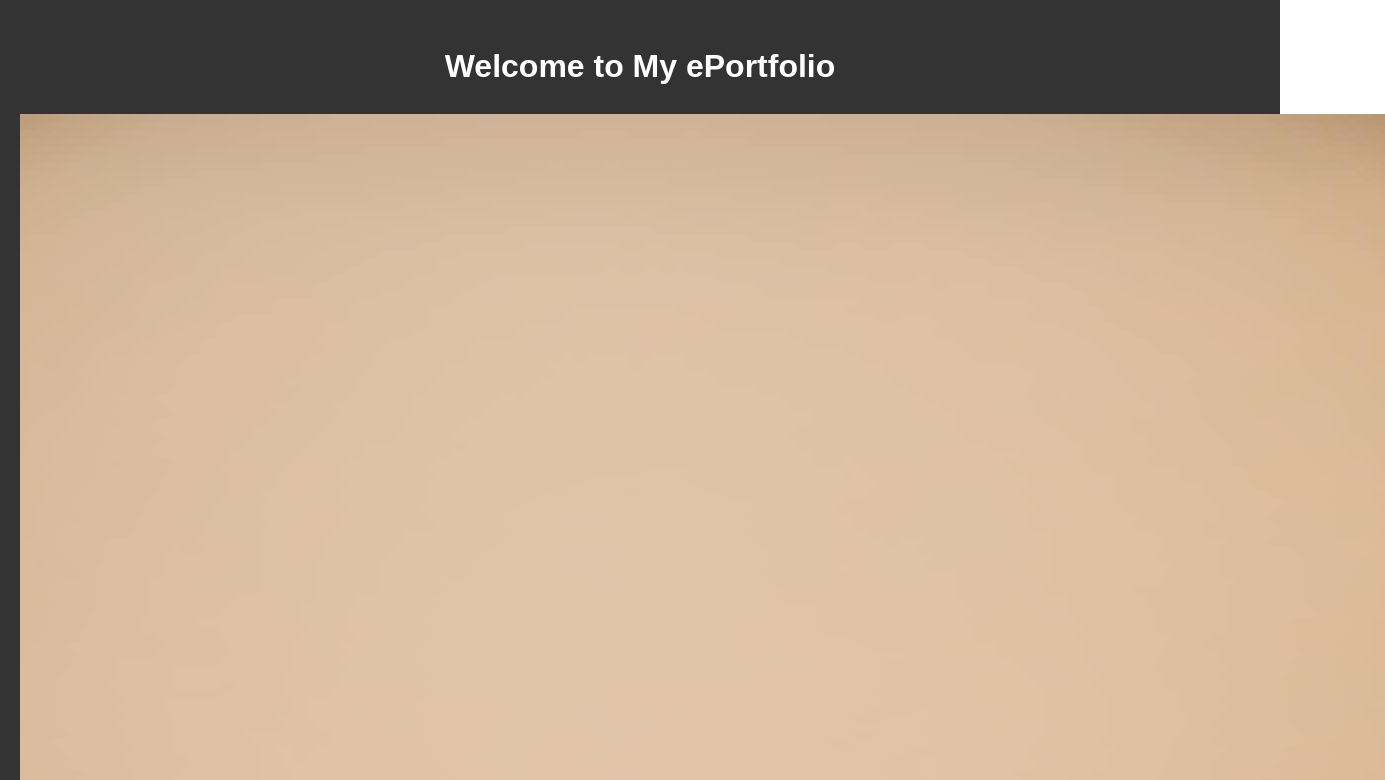
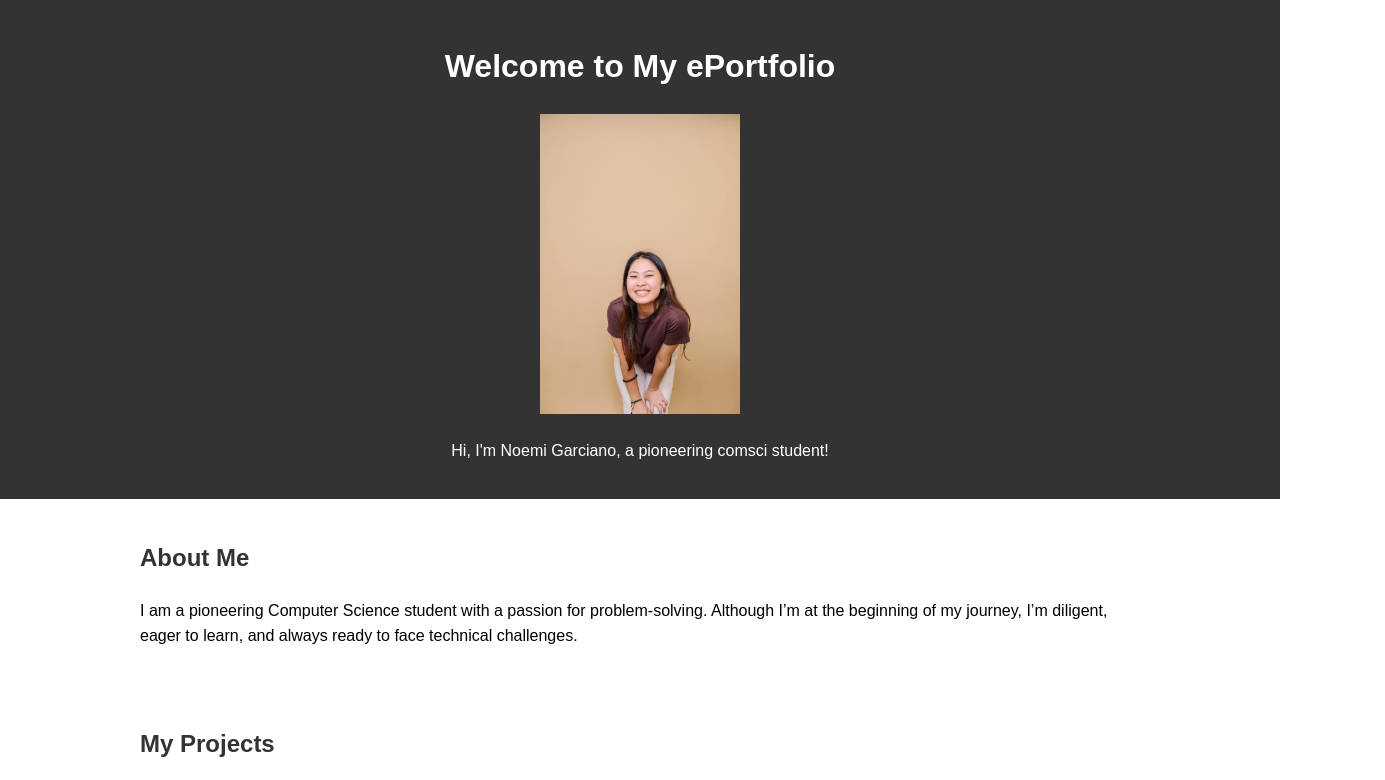
Before and after one commit to noemigarciano/ePortfolio, a plain HTML site: page index.html in a window 1280 px wide. Shown: the top 780 px of the page, 1385 px wide, since content can reach past the window. Drawn offline with Linux system fonts and the light colour scheme.

Commit message:
Fixed image tag and corrected file path

```diff
--- a/index.html
+++ b/index.html
@@ -12,8 +12,7 @@
     <!-- Home Page Section -->
     <header>
         <h1>Welcome to My ePortfolio</h1>
-        <img src="https://noemigarciano.github.io/ePortfolio/images/profile.jpg" alt="Profile Photo">
-        " alt="Profile Photo" width="200">
+        <img src="https://noemigarciano.github.io/ePortfolio/images/profile.jpg" alt="Profile Photo" width="200">
         <p>Hi, I'm Noemi Garciano, a pioneering comsci student!</p>
     </header>
 
```
